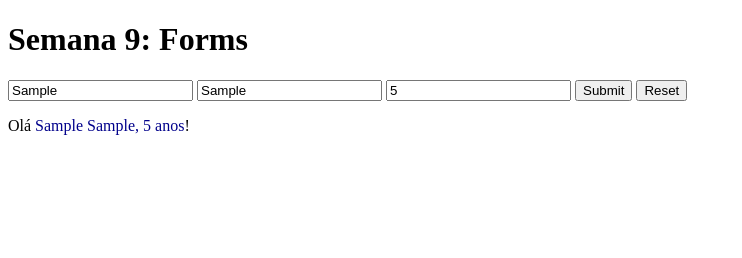
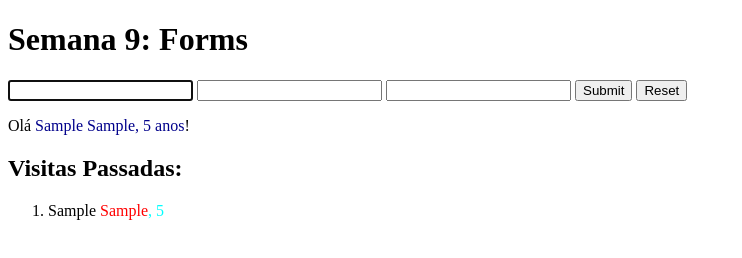
Before and after one commit to ufjf-dcc121/ufjf-dcc121-2023-1-atv9-LucasBGM, a plain HTML site: page index.html in a window 1280 px wide. Both pictures are taken after typing "Sample", "Sample", "5" into the empty fields and a click on the input 603 px from the left and 90 px from the top of the page. Shown: the whole page, without its empty margins (0-742 px from the left). Drawn offline with Linux system fonts and the light colour scheme.

Commit message:
estilização da lista

```diff
--- a/index.html
+++ b/index.html
@@ -5,10 +5,36 @@
     <meta http-equiv="X-UA-Compatible" content="IE=edge">
     <meta name="viewport" content="width=device-width, initial-scale=1.0">
     <title>Semana 9: Forms</title>
-    <style>
+        <style>
         p>span{
             color: darkblue;
         }
+
+        .pessoa > div{
+            display: inline;
+        }
+
+        .sobrenome{
+            color:red;
+        }
+
+        .idade{
+            color:aqua;
+        }
+
+        .sobrenome::before {
+            content: ' ';
+
+        }
+
+        .idade::before{
+            content: ', ';
+        }
+
+
+
+
+
     </style>
 </head>
 <body>
@@ -26,13 +52,17 @@
 
 </form>
 <p></p>
+   <h2>Visitas Passadas:</h2>
+   <ol>
 
+   </ol>
 
 </main>
 <script>
     const form = document.querySelector("form");
     form.addEventListener("submit", aoEnviar);
     const textoNome = document.querySelector("p");
+    const list = document.querySelector("ol")
 
     function aoEnviar(event){
         event.preventDefault();
@@ -44,6 +74,37 @@
         console.log(nomeCompleto);
         textoNome.innerHTML = `Olá <span> ${nomeCompleto}</span>!`;
 
+        form.reset();
+        form.nome.focus();
+
+        adicionaPessoa(nome, sobrenome, idade);
+    }
+        function adicionaPessoa(nome, sobrenome, idade){
+        const li = document.createElement('li');
+        const divPessoa = document.createElement('div');
+        divPessoa.classList.add("pessoa");
+
+        const spanNome = document.createElement('div');
+        spanNome.classList.add('nome');
+        spanNome.textContent = nome;
+        divPessoa.appendChild(spanNome);
+
+
+        const spanSobrenome = document.createElement('div');
+        spanSobrenome.classList.add('sobrenome');
+        spanSobrenome.textContent = sobrenome;
+        divPessoa.appendChild(spanSobrenome);
+
+
+        const spanIdade = document.createElement('div');
+        spanIdade.classList.add('idade');
+        spanIdade.textContent = idade;
+        divPessoa.appendChild(spanIdade);
+
+        li.appendChild(divPessoa);
+        console.log(li);
+        list.appendChild(li);
+
     }
 
 </script>
```
